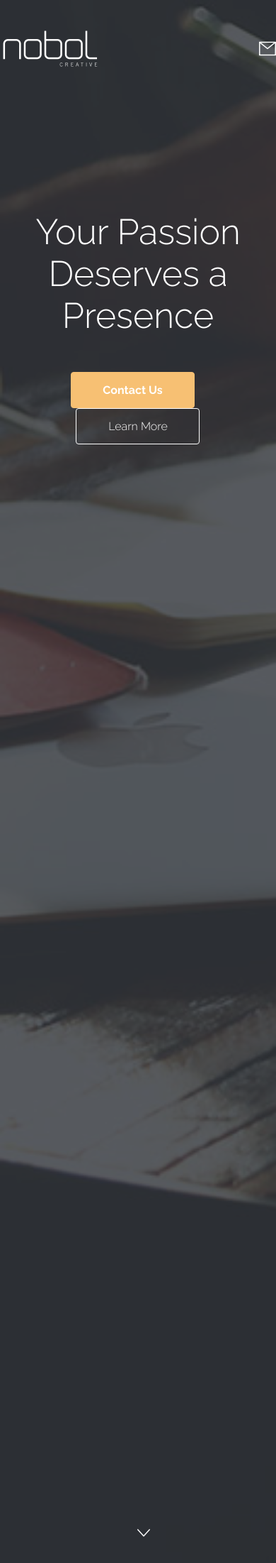
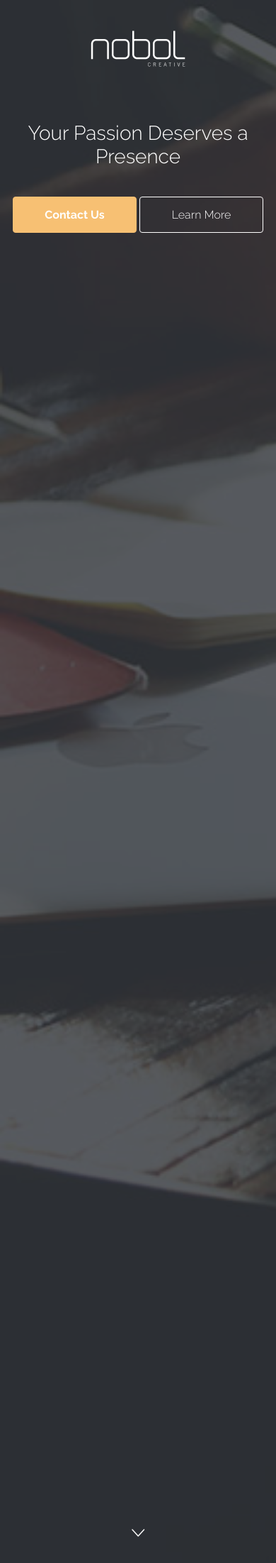
Before and after one commit to justono1/nobolcreative, a PHP site: page / in a window 390 px wide. Shown: the whole page at 71% size. Run offline with PHP 8.4, Linux system fonts and the light colour scheme; some libraries are stand-ins or nearby versions.

Commit message:
Mobile still using skrollr any further commits will be to fix skrollor on mobile, fix design tweaks, fix browser issues

```diff
--- a/css/style.css
+++ b/css/style.css
@@ -180,7 +180,7 @@ section:after {
 
 .inner-container {
   position: relative;
-  z-index: 3;
+  z-index: 2;
   max-width: 994px;
   margin-left: auto;
   margin-right: auto;
@@ -207,6 +207,7 @@ section:after {
     max-width: 100%;
     margin-left: auto;
     margin-right: auto;
+    padding: 0px 10px 0px 10px;
   }
   .inner-container:after {
     content: "";
@@ -245,6 +248,20 @@ section:after {
 }
 .three-column_centered:last-child {
   margin-right: 0;
+}
+@media screen and (max-width: 480px) {
+  .three-column_centered {
+    float: left;
+    display: block;
+    margin-right: 7.4229703521%;
+    width: 100%;
+    margin-left: 0%;
+    display: block;
+    float: none;
+  }
+  .three-column_centered:last-child {
+    margin-right: 0;
+  }
 }
 
 .containing-column {
@@ -344,11 +400,21 @@ h1 {
   font-weight: 300;
   text-align: center;
 }
+@media screen and (max-width: 480px) {
+  h1 {
+    font-size: 1.75em;
+  }
+}
 
 h2 {
   color: #2e3137;
   font-size: 1.875em;
   font-weight: 300;
+}
+@media screen and (max-width: 480px) {
+  h2 {
+    font-size: 1.5em;
+  }
 }
 
 h2.divide {
@@ -490,6 +556,11 @@ p {
   left: 49%;
   z-index: 1;
 }
+@media screen and (max-width: 480px) {
+  .icon-dwnArrowWhite {
+    left: 47%;
+  }
+}
 
 .icon-logoBug {
   position: absolute;
@@ -617,8 +693,13 @@ header {
   z-index: 2;
 }
 header h1 {
-  margin-top: 200px;
+  margin-top: 20%;
   margin-bottom: 50px;
+}
+@media screen and (max-width: 480px) {
+  header h1 {
+    margin-bottom: 40px;
+  }
 }
 
 .top-container {
@@ -631,11 +712,22 @@ header h1 {
 nav {
   position: relative;
   padding-top: 40px;
+  width: 100%;
+}
+@media screen and (max-width: 480px) {
+  nav {
+    text-align: center;
+  }
 }
 nav .icon-contact {
   position: absolute;
   top: 16px;
   right: 0;
+}
+@media screen and (max-width: 480px) {
+  nav .icon-contact {
+    display: none;
+  }
 }
 
 .bgoverlay {
@@ -670,6 +762,12 @@ nav .icon-contact {
 }
 .header__buttons--centered .btn:first-child {
   margin-right: 15px;
+}
+@media screen and (max-width: 480px) {
+  .header__buttons--centered .btn {
+    margin-right: 0 !important;
+    margin-bottom: 15px;
+  }
 }
 
 .circle {
--- a/index.php
+++ b/index.php
@@ -22,7 +22,7 @@
 			</div>
 		</nav>
 		<div class="inner-container" data-0="opacity:1;" data--200-top-bottom="opacity:0;">
-			<h1 data-0="margin-top:200px" data--200-top-bottom="margin-top:100px;">Your Passion Deserves a Presence</h1>
+			<h1 data-0="margin-top:20%" data--200-top-bottom="margin-top:10%;">Your Passion Deserves a Presence</h1>
 			<div class="row">
 				<div class="three-column_centered">
 					<div class="header__buttons--centered">
@@ -155,7 +155,7 @@
 			<div class="inner-container">
 				<i class="icon icon-logoBug" data-bottom-top="opacity: 0;" data--250-bottom-top="opacity: 1;"></i>
 				<h1 data--150-bottom-top="opacity: 0;" data--250-bottom-top="opacity: 1;">We Are Nobol</h1>
-				<p>&copy; Nobol Creative <?php echo date("Y"); ?> - <a href="mailto:hello@wearenobol.com">hello@wearenobol.com</a> - <i class="icon icon-twitter"></i> <i class="icon icon-facebook"></i> <i class="icon icon-instagram"></i> <i class="icon icon-googlePlus"></i></p>
+				<p>&copy; Nobol Creative <?php echo date("Y"); ?> <span>-</span> <a href="mailto:hello@wearenobol.com" class="mail-link">hello@wearenobol.com</a> <span>-</span> <a href="#"><i class="icon icon-twitter"></i></a> <a href="#"><i class="icon icon-facebook"></i></a> <a href="#"><i class="icon icon-instagram"></i></a> <a href="#"><i class="icon icon-googlePlus"></i></a></p>
 			</div>
 		</footer>
 	</div>
--- a/sass/modules/_animations.scss
+++ b/sass/modules/_animations.scss
@@ -92,21 +92,33 @@
   @include trans(.5s, ease-in-out);
   @include transform-scale(0);
   @include trans-delay(.3s);
+  @include media($mobile) {
+    @include transform-scale(1);
+  }
 }
 .service1 img, .service2 {
   @include trans(.5s, ease-in-out);
   @include transform-scale(0);
   @include trans-delay(.4s);
+  @include media($mobile) {
+    @include transform-scale(1);
+  }
 }
 .service2 img, .service3 {
   @include trans(.5s, ease-in-out);
   @include transform-scale(0);
   @include trans-delay(.5s);
+  @include media($mobile) {
+    @include transform-scale(1);
+  }
 }
 .service3 img {
   @include trans(.5s, ease-in-out);
   @include transform-scale(0);
   @include trans-delay(.6s);
+  @include media($mobile) {
+    @include transform-scale(1);
+  }
 }
 .skrollable-after {
   .service1, .service2, .service3, .service1 img, .service2 img, .service3 img {
--- a/sass/partials/_grid.scss
+++ b/sass/partials/_grid.scss
@@ -11,30 +11,43 @@ section {
 }
 .inner-container {
 	position: relative;
-	z-index: 3;
+	z-index: 2;
 	@include outer-container(994px);
 	@include media($tablet) {
 		@include outer-container(748px);
 	}
 	@include media($mobile) {
 		@include outer-container(100%);
+		@include pad(0px 10px 0px 10px);
 	}
 }
 .three-column {
 	@include span-columns(4);
 	@include media($mobile) {
-		@include span-columns(4);
+		@include span-columns(4 of 4);
+		display: block;
+		float: none;
 	}
 }
 .three-column_centered {
 	@include span-columns(8);
 	@include shift(2);
+	@include media($mobile) {
+		@include span-columns(4 of 4);
+		@include shift(0);
+		display: block;
+		float: none;
+	}
 }
 .containing-column {
 	@include span-columns(8);
 	@include shift(2);
 	@include media($tablet) {
 		@include span-columns(12);
+		@include shift(0);
+	}
+	@include media($mobile) {
+		@include span-columns(4);
 		@include shift(0);
 	}
 }
@@ -49,6 +62,13 @@ section {
 			padding-right: 50px;
 		}
 	}
+	@include media($mobile) {
+		@include span-columns(4 of 4);
+		display: block;
+		float: none;
+		margin-bottom: 5px;
+		padding: 0 !important;
+	}
 }
 .message-column {
 	@include span-columns(8 of 8);
@@ -57,6 +77,10 @@ section {
 		padding-left: 50px;
 		padding-right: 50px;
 	}
+	@include media($mobile) {
+		@include span-columns(4 of 4);
+		padding: 0 !important;
+	}
 }
 .row {
 	@include row();
--- a/sass/partials/_icons.scss
+++ b/sass/partials/_icons.scss
@@ -46,6 +46,9 @@ $size3: #{(368/16)}em;
 	bottom: 30px;
 	left: 49%;
 	z-index: 1;
+	@include media($mobile) {
+		left: 47%;
+	}
 }
 .icon-logoBug {
 	position: absolute;
@@ -55,6 +58,9 @@ $size3: #{(368/16)}em;
 	@include media($tablet) {
 		left: 22.5%;
 	}
+	@include media($mobile) {
+   	left: -14.5%;
+  }
 }
 
 .computer-svg, .browser-svg, .identity-svg {
--- a/sass/partials/_typography.scss
+++ b/sass/partials/_typography.scss
@@ -1,6 +1,7 @@
 //em math
 $xlargeType: #{(50/16)}em;
 $largeType: #{(30/16)}em;
+$mobileXL: #{(28/16)}em;
 $mediumType: #{(24/16)}em;
 $normalType: #{(16/16)}em;
 
@@ -20,11 +21,17 @@ h1 {
 	font-size: $xlargeType;
 	font-weight: $light;
 	text-align: center;
+	@include media($mobile) {
+		font-size: $mobileXL;
+	}
 }
 h2 {
 	color: $darkGray;
 	font-size: $largeType;
 	font-weight: $light;
+	@include media($mobile) {
+		font-size: $mediumType;
+	}
 }
 h2.divide {
 	text-align: center;
--- a/sass/style.scss
+++ b/sass/style.scss
@@ -52,29 +52,33 @@ header {
 	width: 100%;
 	z-index: 2;
 	h1 {
-		margin-top: 200px;
+		margin-top: 20%;
 		margin-bottom: 50px;
+		@include media($mobile) {
+			margin-bottom: 40px;
+		}
 	}
-	// @include media($tablet) {
-	// 	@include translate(1px);
-	// }
 }
 .top-container {
 	position: relative;
 	left: 0;
 	background: $white;
 	z-index: 3;
-	// @include media($tablet) {
-	// 	@include translate(2px);
-	// }
 }
 nav {
 	position: relative;
 	padding-top: 40px;
+	width: 100%;
+	@include media($mobile) {
+		text-align: center;
+	}
 	.icon-contact {
 		position: absolute;
 		top: 16px;
 		right: 0;
+		@include media($mobile) {
+			display: none;
+		}
 	}
 }
 .bgoverlay {
@@ -103,6 +107,10 @@ nav {
 		vertical-align: top;
 		&:first-child {
 			margin-right: 15px;
+		}
+		@include media($mobile) {
+			margin-right: 0 !important;
+			margin-bottom: 15px;
 		}
 	}
 }
@@ -160,12 +168,21 @@ nav {
 .testomonials {
 	@include bgcover(testomonials, 600px);
 	padding-top: 100px;
+	@include media($tablet) {
+		padding-top: 30px;
+	}
 }
 .slideshow {
 	width: 500px !important;
 	margin: 0 auto;
+	@include media($mobile) {
+    width: 100% !important;
+  }
 	.slide {
 		width: 500px !important;
+		@include media($mobile) {
+	    width: 100% !important;
+	  }
 	}
 	p {
 		font-style: italic;
@@ -181,6 +198,9 @@ nav {
 .pager-column {
 	position: absolute;
 	bottom: -113px;
+	@include media($tablet) {
+		bottom: -93px;
+	}
 }
 #pager {
 	text-align: center;
@@ -259,10 +279,17 @@ input, textarea {
 textarea {
 	resize: none;
 	height: 200px;
-	margin-top: 15px;
 }
 form {
 	margin-top: 45px;
+}
+.fancy-select {
+	margin-bottom: 18px;
+}
+@include media($mobile) {
+	.service-select {
+		margin: 10px;
+	}
 }
 .form__button--right {
 	position: relative;
@@ -274,12 +301,19 @@ form {
 		@include media($tablet) {
 			right: 50px;
 		}
+		@include media($mobile) {
+			width: 100%;
+			left: 0;
+		}
 	}
 }
 
 //FOOTER STYLES
 footer {
 	@include bgcover(footer, 450px);
+	@include media($mobile) {
+   	overflow: hidden;
+  }
 	h1 {
 		position: relative;
 		z-index: 1;
@@ -289,6 +323,10 @@ footer {
 		margin-bottom: 162px;
 		@include media($tablet) {
 			margin-bottom: 150px;
+		}
+		@include media($mobile) {
+			font-size: 2.7em;
+			margin-bottom: 94px;
 		}
 	}
 	p {
@@ -302,6 +340,17 @@ footer {
 			&:hover {
 				text-decoration: none;
 			}
+			@include media($mobile) {
+				margin-right: 5px;
+			}
+		}
+	}
+	@include media($mobile) {
+		span {
+			display: none;
+		}
+		.mail-link {
+			display: block;
 		}
 	}
 }
```
Also changed, not shown: other parts of css/style.css (+141 -1 lines).
